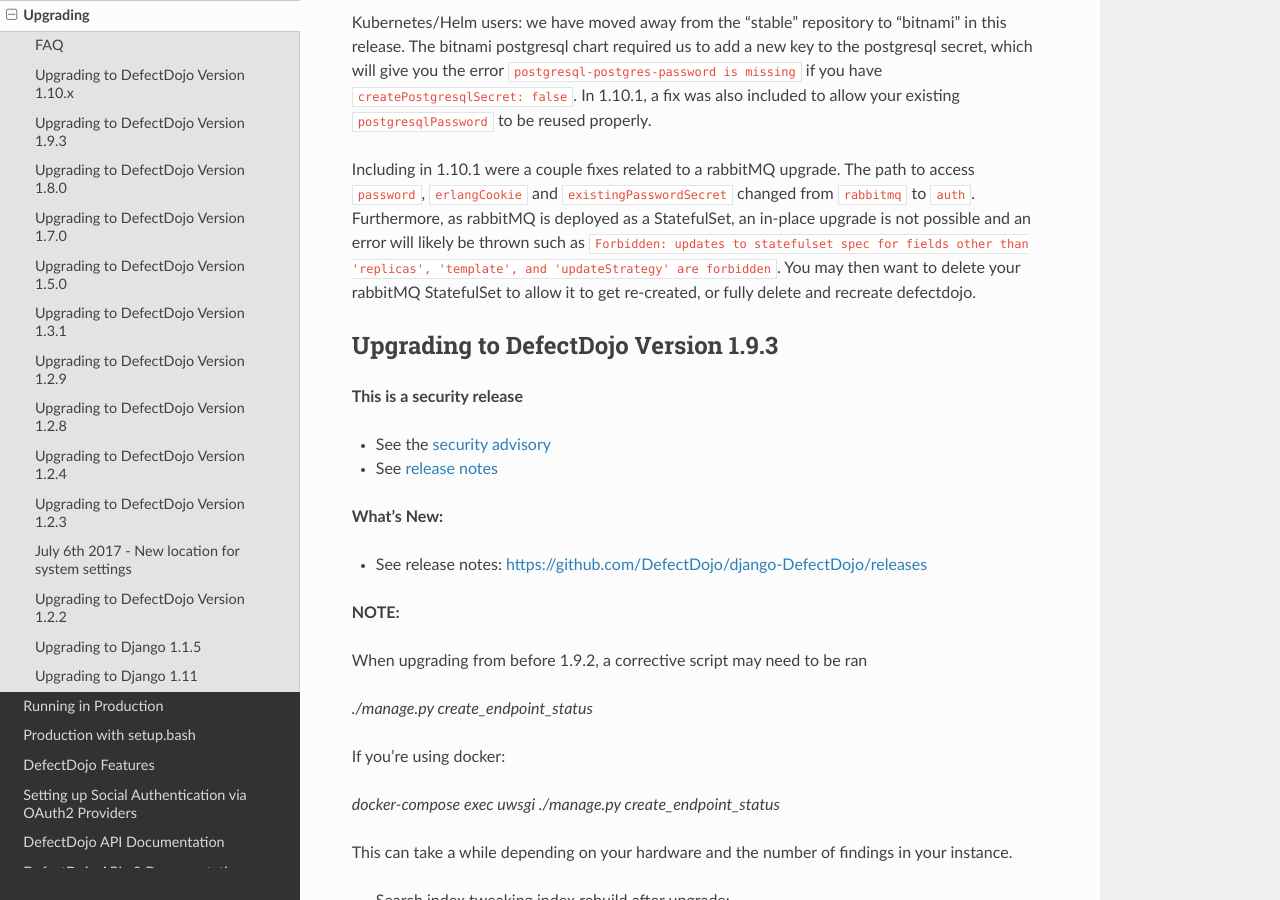
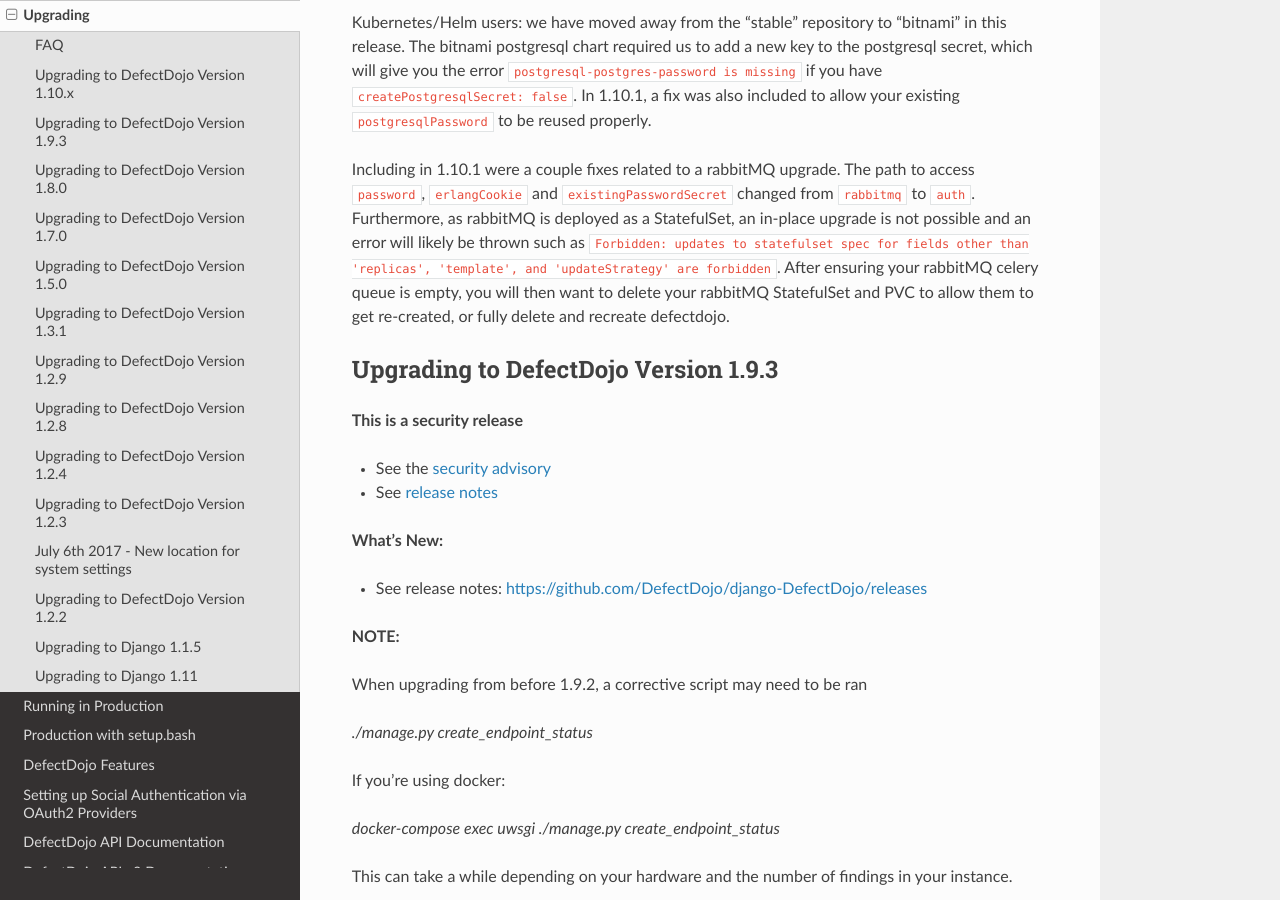
Before and after one commit to DefectDojo/Documentation, a Sphinx documentation site: the page built from docs/upgrading.rst, in a window 1280 px wide and 900 px high, scrolled down 1494 px. Built offline with Sphinx 7.4.7 and the Read the Docs theme 2.0.0, drawn with Linux system fonts in a browser that asks for light colours.

Commit message:
Update upgrading.rst

```diff
--- a/docs/upgrading.rst
+++ b/docs/upgrading.rst
@@ -53,7 +53,7 @@
 
 Kubernetes/Helm users: we have moved away from the "stable" repository to "bitnami" in this release. The bitnami postgresql chart required us to add a new key to the postgresql secret, which will give you the error ``postgresql-postgres-password is missing`` if you have ``createPostgresqlSecret: false``. In 1.10.1, a fix was also included to allow your existing ``postgresqlPassword`` to be reused properly.
 
-Including in 1.10.1 were a couple fixes related to a rabbitMQ upgrade. The path to access ``password``, ``erlangCookie`` and ``existingPasswordSecret`` changed from ``rabbitmq`` to ``auth``. Furthermore, as rabbitMQ is deployed as a StatefulSet, an in-place upgrade is not possible and an error will likely be thrown such as ``Forbidden: updates to statefulset spec for fields other than 'replicas', 'template', and 'updateStrategy' are forbidden``. You may then want to delete your rabbitMQ StatefulSet to allow it to get re-created, or fully delete and recreate defectdojo.
+Including in 1.10.1 were a couple fixes related to a rabbitMQ upgrade. The path to access ``password``, ``erlangCookie`` and ``existingPasswordSecret`` changed from ``rabbitmq`` to ``auth``. Furthermore, as rabbitMQ is deployed as a StatefulSet, an in-place upgrade is not possible and an error will likely be thrown such as ``Forbidden: updates to statefulset spec for fields other than 'replicas', 'template', and 'updateStrategy' are forbidden``. After ensuring your rabbitMQ celery queue is empty, you will then want to delete your rabbitMQ StatefulSet and PVC to allow them to get re-created, or fully delete and recreate defectdojo.
 
 
 Upgrading to DefectDojo Version 1.9.3
```
